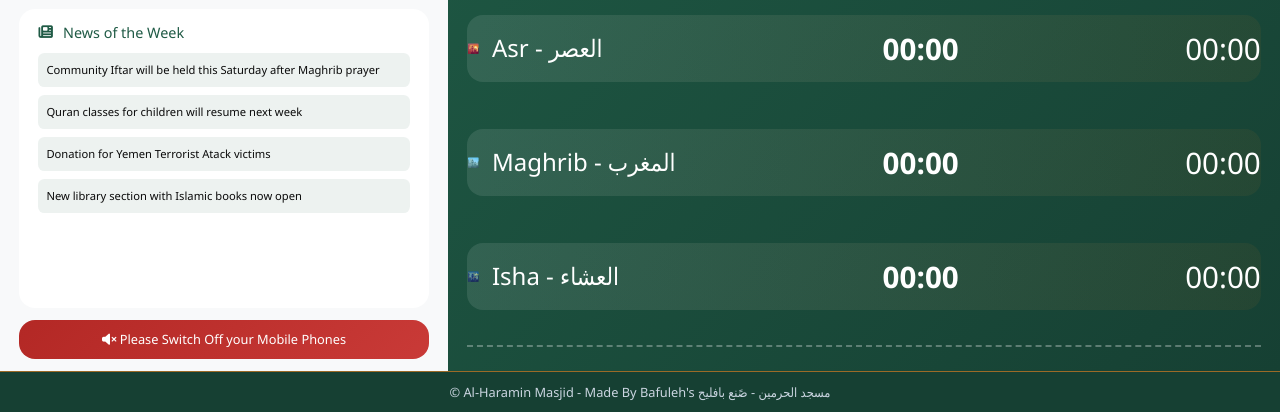
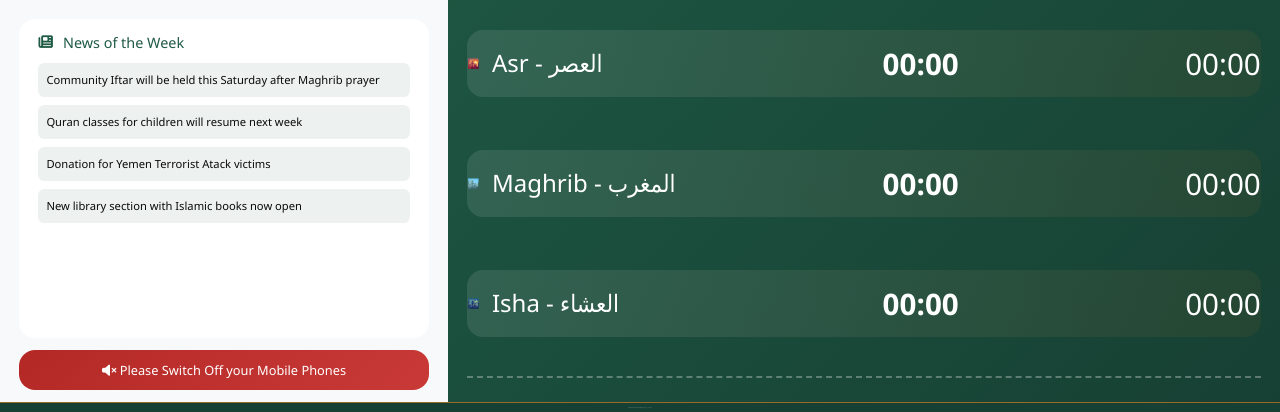
Before and after one commit to m0hesepshdoh/prayer-times, a plain HTML site: page index.html in a window 1280 px wide. Shown: the part 388-800 px from the top of the page. Drawn offline with Linux system fonts and the light colour scheme; no server answers.

Commit message:
update
New Technology

```diff
--- a/style.css
+++ b/style.css
@@ -437,14 +437,14 @@ body {
 /* Footer */
 .footer {
     background: var(--dark-green);
-    padding: 1.2vh;
+    padding: 0.5vh;
     border-top: 0.2vh solid var(--gold);
     text-align: center;
     flex-shrink: 0;
 }
 
 .footer-text {
-    font-size: 1.6vh;
+    font-size: 0.1vh;
     /* Responsive font size */
     color: var(--muted);
 }
```
